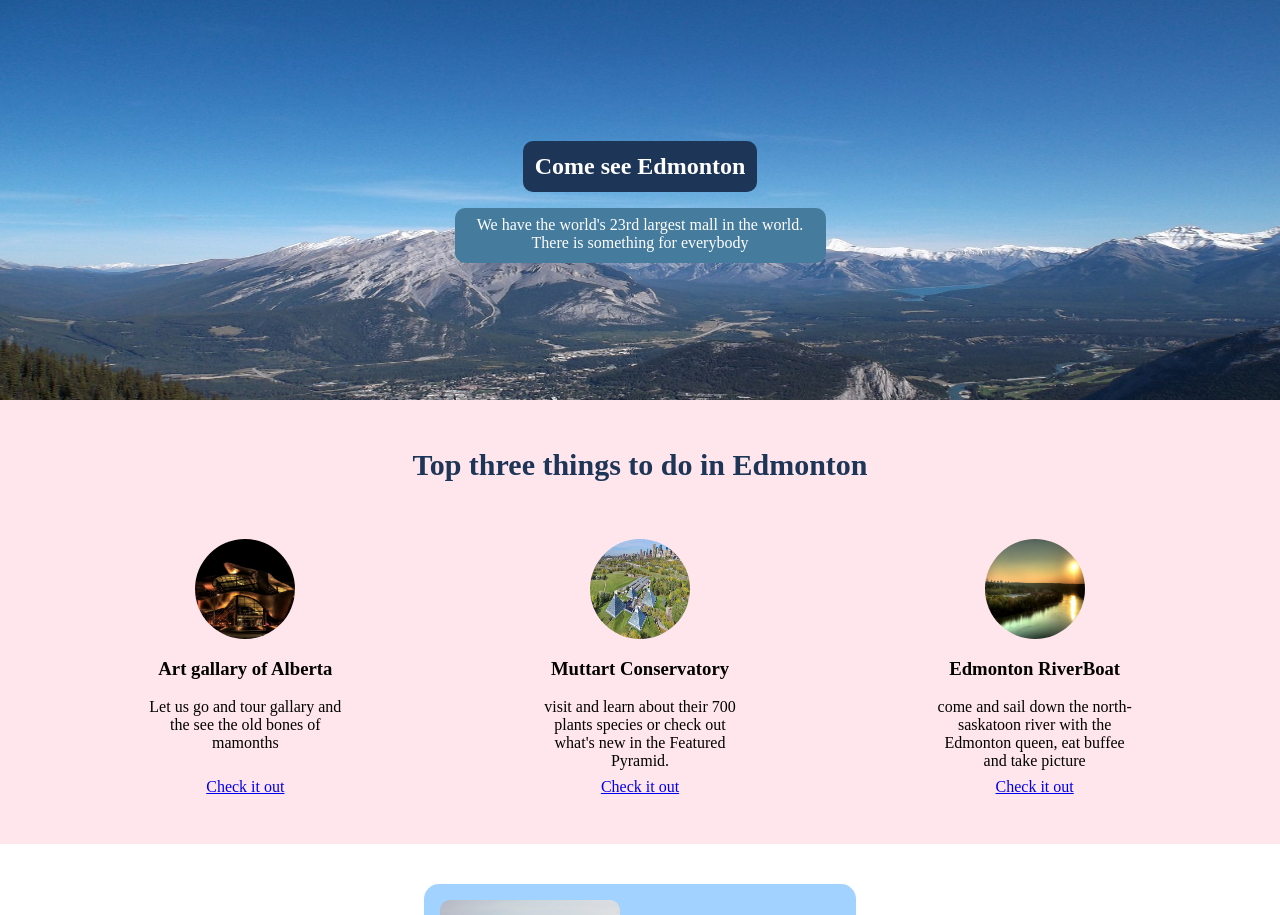
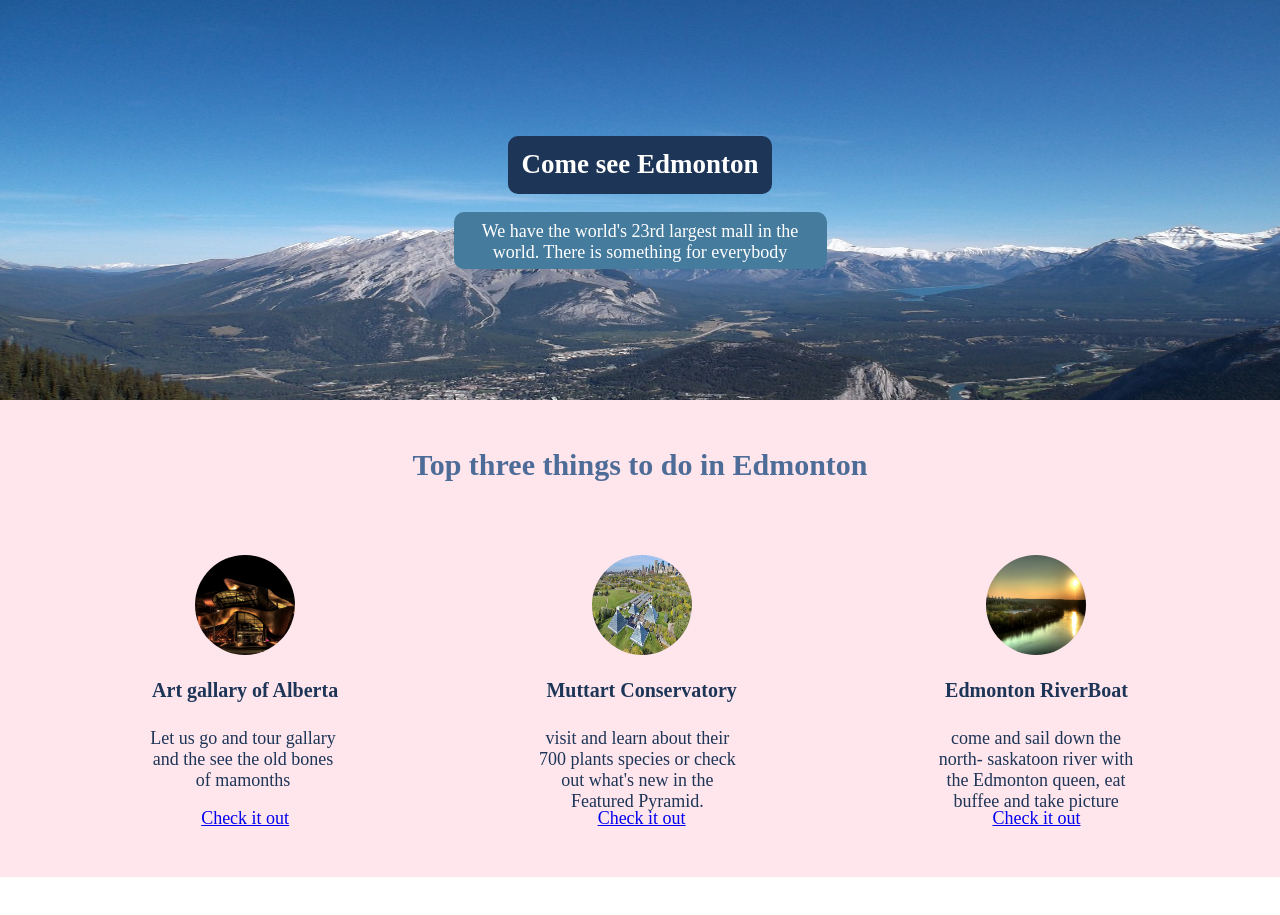
Before and after one commit to fame372/Town-Edmonton, a React (Vite) app: page / in a window 1280 px wide. Shown: the top 915 px of the page. Built offline with nearby package versions, Linux system fonts and the light colour scheme.

Commit message:
Update App.css
added css variables, made it mobile friendly, cleaned the indentation of the code.

```diff
--- a/src/App.css
+++ b/src/App.css
@@ -1,6 +1,17 @@
+:root {
+  --primary-color: #4d6c97; /* A blue color */
+  --secondary-color: #6c757d; /* A gray color */
+  --text-color: #fff; /* A dark gray for text */
+  --background: #1D3557; /* A very light gray background */
+  --paragraph-background: #457B9D; /* A light blue background for paragraphs */
+  --section-two-background: #ffe5ec; /* A light pink background for section two */
+  --section-three-background: #a2d2ff; /* A light blue background for section three */
+}
+
 body {
     margin: 0;
 }
+
 .section-one {
     background: url('images/canada-4105137_1280.jpg') lightgray -2.446px -5.91px / 101.181% 136.247% no-repeat;
     display: flex;
@@ -8,64 +19,79 @@ body {
     justify-content: center;
     align-items: center;
     height: 400px;
-    color:white;
+    color:var(--text-color);
     margin-bottom: 0px;
 }
 
 h1 {
     border-radius: 10px;
-    background: #1D3557;
+    background: var(--background);
     padding: .5em;
     margin-bottom: 0;
-
 }
 
 .header-paragraph {
-
     border-radius: 10px;
-    background: #457B9D;
+    background: var(--paragraph-background);
     text-align: center;
     padding: .5em;
     width: 355px;
     height: 39px;
 
 }
+
 .section-two{
-    background-color: #ffe5ec;
+    background-color: var(--section-two-background);
     margin-bottom: 40px;
     padding: 2rem;
-
 }
 
 h2 {
     text-align: center;
-    color: #1D3557;
+    color: var(--primary-color);
     font-size: 30px;
     margin-top: 0;
     padding: 1rem;
 }
 
+h3{
+    color: var(--background);
+    font-size: 20px;
+    margin: 0;
+    padding: 0.5rem;
+}
+
+h4 , h5{
+    color: var(--background);
+    font-size: 18px;
+    margin: 0;
+    padding: 0.25rem;
+}
+
+
 .continer {
-    display: flex;
-    flex-direction: row;
+     display: flex;
+    flex-wrap: wrap;
+
     justify-content: space-around;
     padding: 1rem;
     text-align: center;
 }
 
 img {
-    display: block;
-    margin: auto;
+   display: flex;
+    flex-direction: row;
+    margin: 1rem auto;
     width: 100px;
     height: 100px;
     border-radius: 50%;
-
 }
 
 .card {
     width: 198px;
     height: 55px;
     margin-bottom: 25px;
+    color: var(--background);
 }
 
 .profile {
@@ -81,11 +107,32 @@ img {
     width: 400px;
     height: 294px;
     gap:1rem;
-    background-color: #a2d2ff;
+    background-color: var(--section-three-background);
     margin: auto;
     padding: 1rem;
     border-radius: 15px;
     margin-bottom: 15px;
     border-bottom: 10px solid rgb(66, 55, 55) ;
+}
 
-}
+
+    body {
+        font-size: 16px;
+    }
+
+    .container {
+        width: 100%;
+        padding: 15px;
+    }
+
+    @media screen and (min-width: 768px) {
+        body {
+            font-size: 18px;
+        }
+
+        .container {
+            width: 80%;
+            margin: 0 auto;
+        }
+
+    }
```
